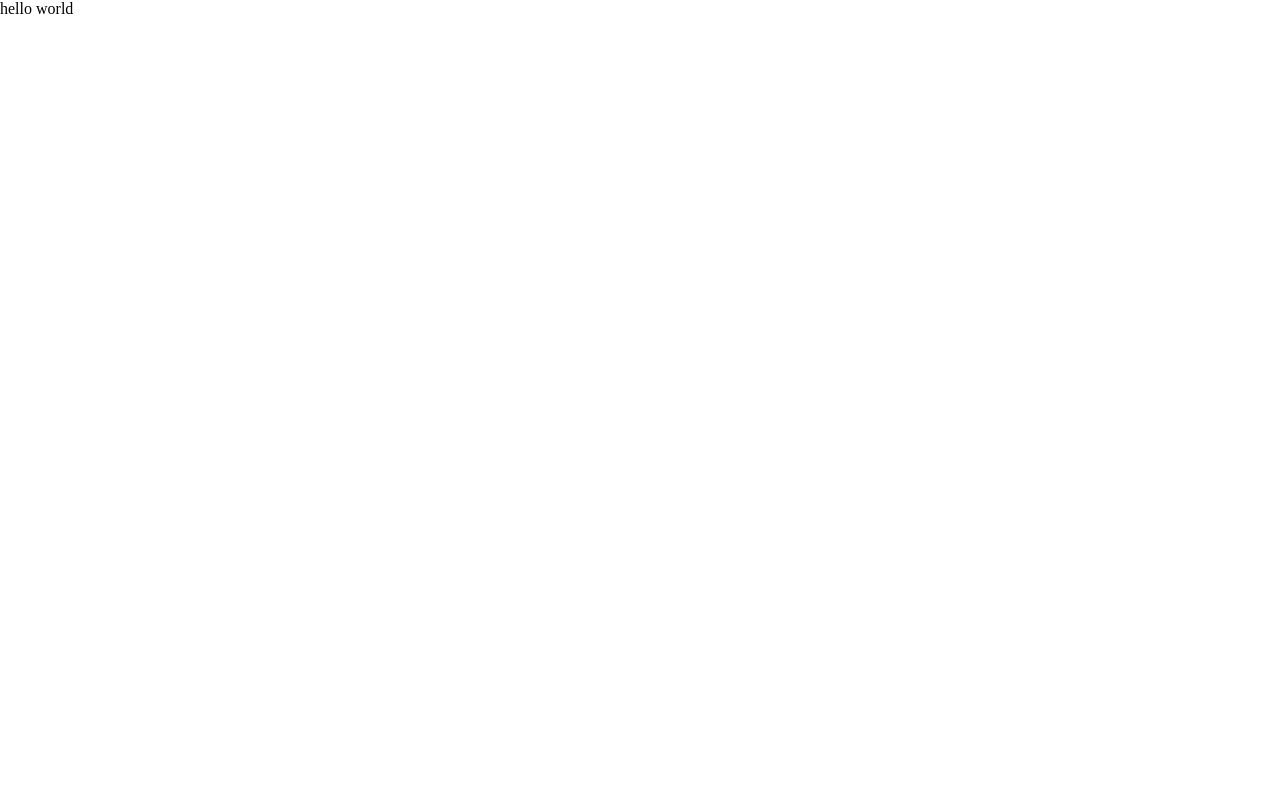
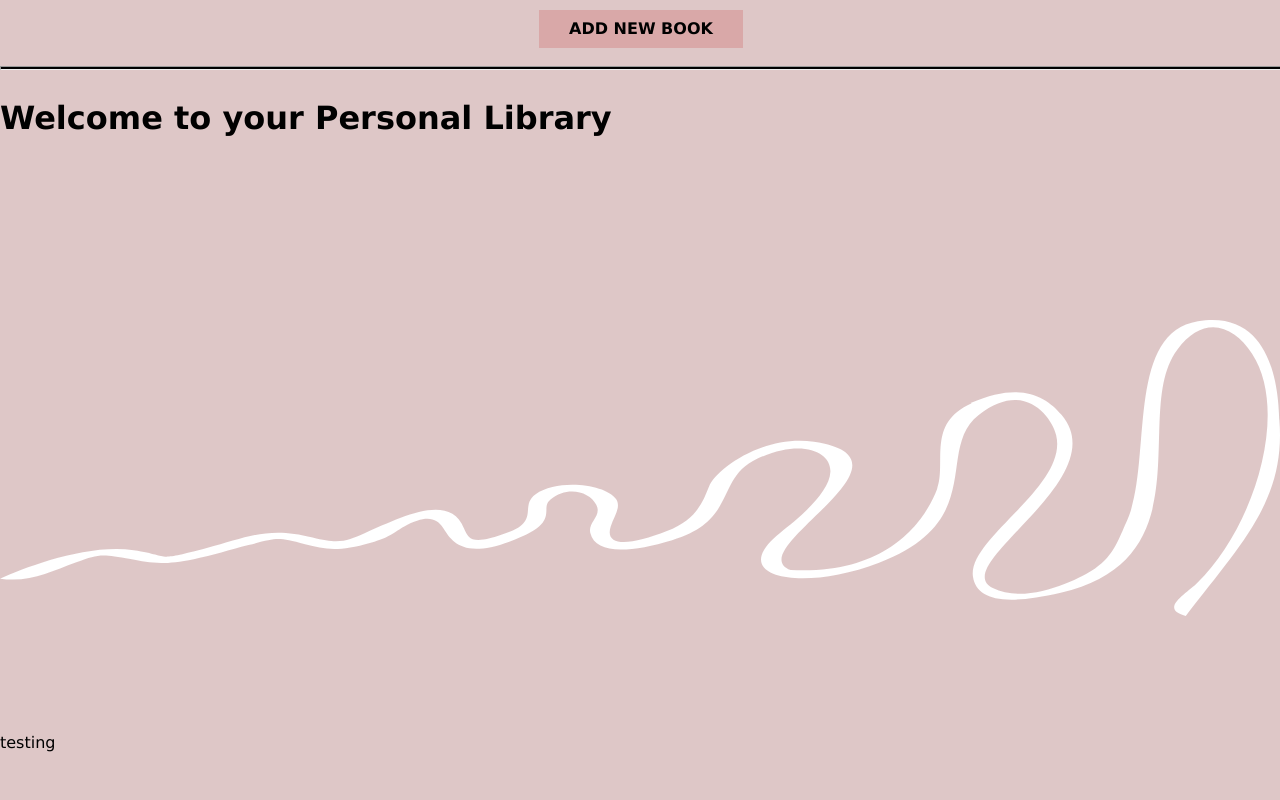
Before and after one commit to Ezzhingy/library, a plain HTML site: page index.html in a window 1280 px wide. Drawn offline with Linux system fonts and the light colour scheme.

Commit message:
Create header

```diff
--- a/index.html
+++ b/index.html
@@ -10,7 +10,24 @@
     <script src="book.js" defer></script>
 </head>
 <body>
+    <img src="squiggly.svg" alt="Squiggly Line">
+    <div class="container">
+        <div class="header">
+            <button>ADD NEW BOOK</button>
+            <hr class="line">
+        </div>
+        <div class="title">
+            <h1>Welcome to your Personal Library</h1>
+        </div>
+        <div class="body">
+            <div class="card">
+                testing
+            </div>
+        </div>
+        <div class="footer">
 
-    hello world
+        </div>
+    </div>
+
 </body>
 </html>
--- a/styles.css
+++ b/styles.css
@@ -0,0 +1,40 @@
+:root {
+    --default-pink: #DEC7C7;
+    --dark-pink: #D9A8A8;
+}
+
+.container {
+    display: grid;
+    grid-template-rows: 0.5fr 5fr 0.5fr;
+    height: 100vh;
+}
+
+body {
+    background-color: var(--default-pink);
+    font-family:'Lucida Sans', 'Lucida Sans Regular', 'Lucida Grande', 'Lucida Sans Unicode', Geneva, Verdana, sans-serif;
+}
+
+img {
+    position: absolute;
+    top: 40%;
+    width: 100%;
+}
+
+.header {
+    display: grid;
+    justify-items: center;
+}
+
+.header button {
+    background-color: var(--dark-pink);
+    border: none;
+    padding: 10px 30px 10px 30px;
+    margin: 10px 0 10px 0;
+    font-weight: 700;
+}
+
+.line {
+    background-color: black;
+    height: 2px;
+    width: 100vw;
+}
```
Also changed, not shown: squiggly.svg (added).
